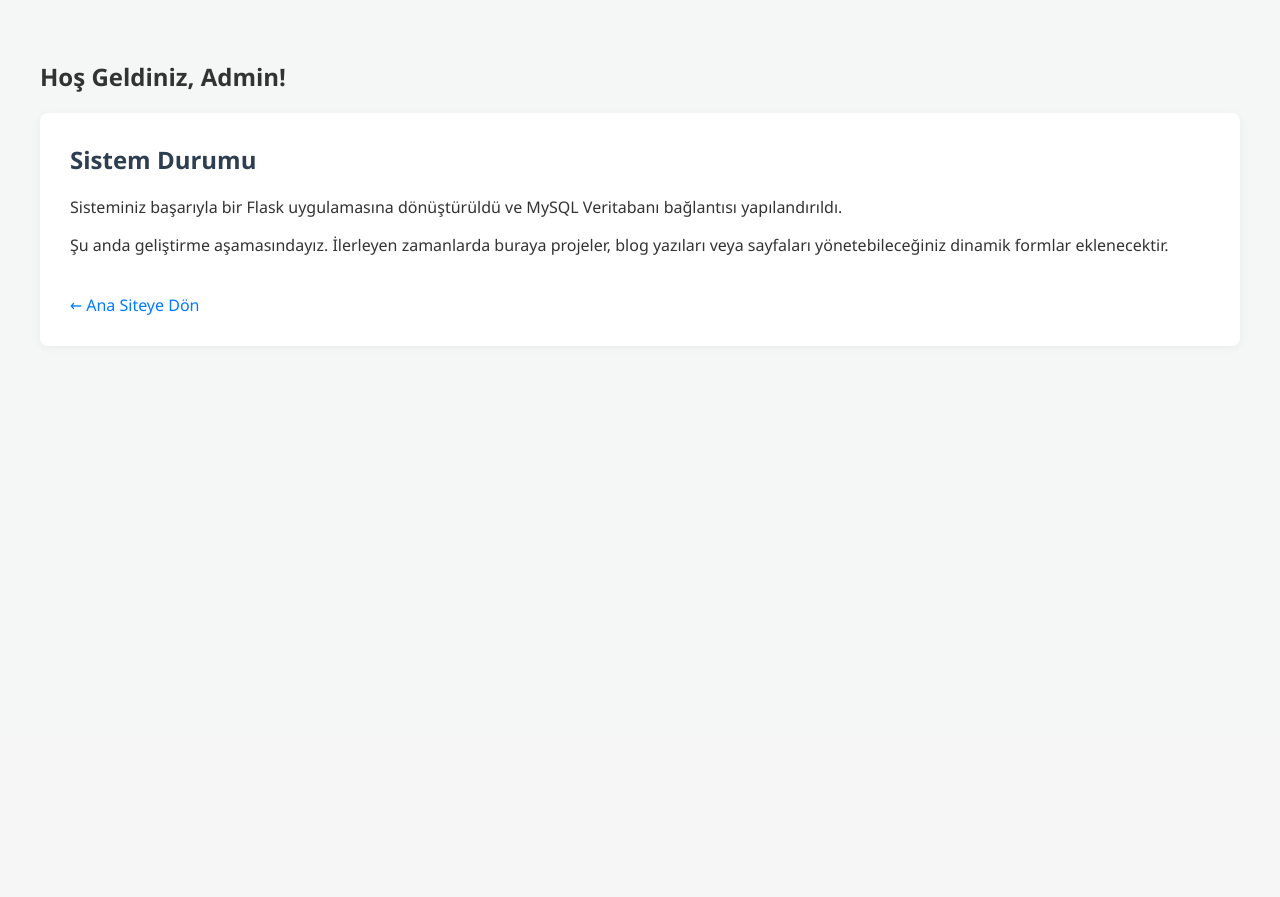
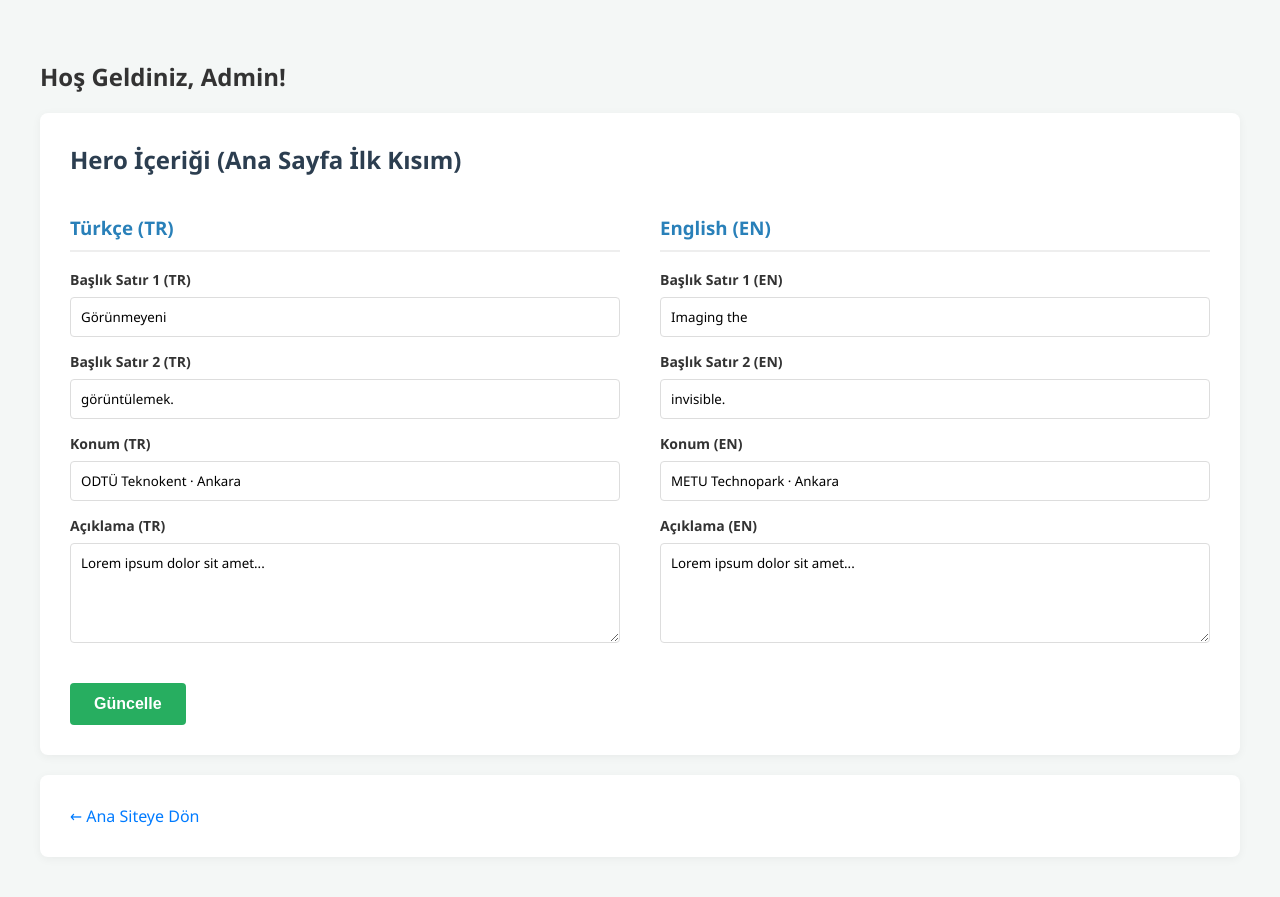
Before and after one commit to ardagencer1206/gngtechCMS, a Flask app: page /admin in a window 1280 px wide. Shown: the part 65-962 px from the top of the page. Before the commit the page ends 380 px from the top, so only its background shows below. Run offline with Flask 3, Linux system fonts and the light colour scheme; the visitor is signed in with stand-in values (Sample User, id 1).

Commit message:
Update admin.html

```diff
--- a/templates/admin.html
+++ b/templates/admin.html
@@ -50,6 +50,60 @@
         .card h2 {
             margin-top: 0;
             color: #2c3e50;
+            margin-bottom: 20px;
+        }
+        .form-grid {
+            display: grid;
+            grid-template-columns: 1fr 1fr;
+            gap: 40px;
+        }
+        .form-group {
+            margin-bottom: 15px;
+        }
+        .form-group label {
+            display: block;
+            margin-bottom: 8px;
+            font-weight: bold;
+            font-size: 14px;
+        }
+        .form-control {
+            width: 100%;
+            padding: 10px;
+            border: 1px solid #ddd;
+            border-radius: 4px;
+            box-sizing: border-box;
+            font-family: inherit;
+        }
+        textarea.form-control {
+            resize: vertical;
+            min-height: 100px;
+        }
+        .btn-submit {
+            background-color: #27ae60;
+            color: white;
+            padding: 12px 24px;
+            border: none;
+            border-radius: 4px;
+            cursor: pointer;
+            font-size: 16px;
+            margin-top: 20px;
+            font-weight: bold;
+        }
+        .btn-submit:hover {
+            background-color: #2ecc71;
+        }
+        .flash-message {
+            padding: 15px;
+            background-color: #d4edda;
+            color: #155724;
+            border: 1px solid #c3e6cb;
+            border-radius: 4px;
+            margin-bottom: 20px;
+        }
+        h3 {
+            border-bottom: 2px solid #eee;
+            padding-bottom: 10px;
+            color: #2980b9;
         }
     </style>
 </head>
@@ -63,11 +117,65 @@
     <div class="container">
         <h2>Hoş Geldiniz, Admin!</h2>
 
+        {% with messages = get_flashed_messages() %}
+            {% if messages %}
+                {% for message in messages %}
+                    <div class="flash-message">{{ message }}</div>
+                {% endfor %}
+            {% endif %}
+        {% endwith %}
+
         <div class="card">
-            <h2>Sistem Durumu</h2>
-            <p>Sisteminiz başarıyla bir Flask uygulamasına dönüştürüldü ve MySQL Veritabanı bağlantısı yapılandırıldı.</p>
-            <p>Şu anda geliştirme aşamasındayız. İlerleyen zamanlarda buraya projeler, blog yazıları veya sayfaları yönetebileceğiniz dinamik formlar eklenecektir.</p>
-            <br>
+            <h2>Hero İçeriği (Ana Sayfa İlk Kısım)</h2>
+            <form method="POST" action="{{ url_for('admin') }}">
+                {{ form.hidden_tag() }}
+
+                <div class="form-grid">
+                    <div>
+                        <h3>Türkçe (TR)</h3>
+                        <div class="form-group">
+                            {{ form.title_line1_tr.label }}
+                            {{ form.title_line1_tr(class="form-control") }}
+                        </div>
+                        <div class="form-group">
+                            {{ form.title_line2_tr.label }}
+                            {{ form.title_line2_tr(class="form-control") }}
+                        </div>
+                        <div class="form-group">
+                            {{ form.location_tr.label }}
+                            {{ form.location_tr(class="form-control") }}
+                        </div>
+                        <div class="form-group">
+                            {{ form.caption_tr.label }}
+                            {{ form.caption_tr(class="form-control") }}
+                        </div>
+                    </div>
+                    <div>
+                        <h3>English (EN)</h3>
+                        <div class="form-group">
+                            {{ form.title_line1_en.label }}
+                            {{ form.title_line1_en(class="form-control") }}
+                        </div>
+                        <div class="form-group">
+                            {{ form.title_line2_en.label }}
+                            {{ form.title_line2_en(class="form-control") }}
+                        </div>
+                        <div class="form-group">
+                            {{ form.location_en.label }}
+                            {{ form.location_en(class="form-control") }}
+                        </div>
+                        <div class="form-group">
+                            {{ form.caption_en.label }}
+                            {{ form.caption_en(class="form-control") }}
+                        </div>
+                    </div>
+                </div>
+
+                {{ form.submit(class="btn-submit") }}
+            </form>
+        </div>
+
+        <div class="card" style="margin-top: 20px;">
             <a href="{{ url_for('index') }}" style="color: #007bff; text-decoration: none;">&larr; Ana Siteye Dön</a>
         </div>
     </div>
```
